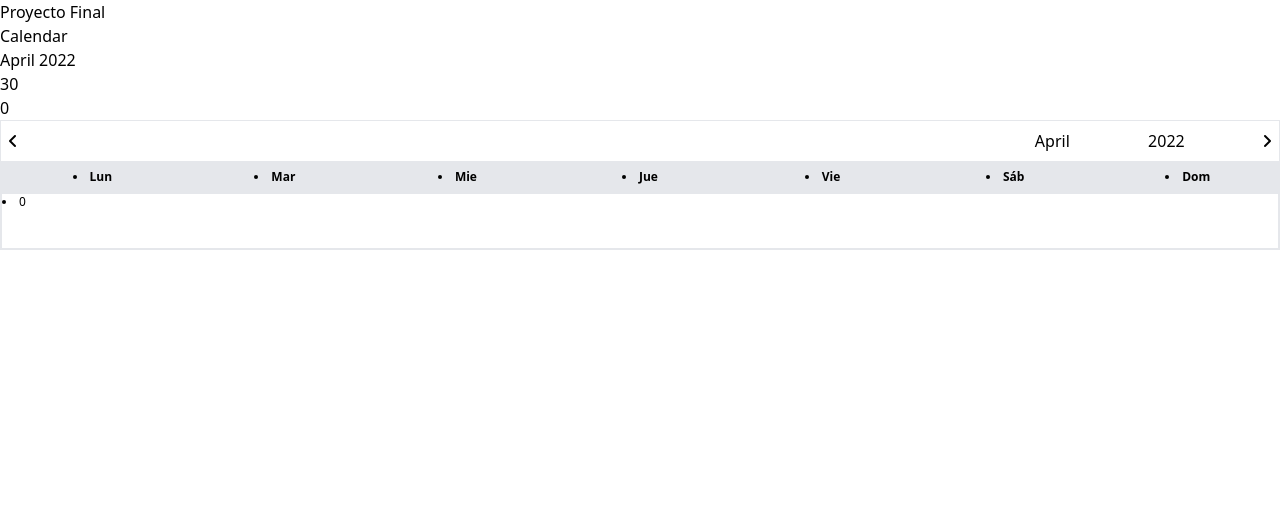
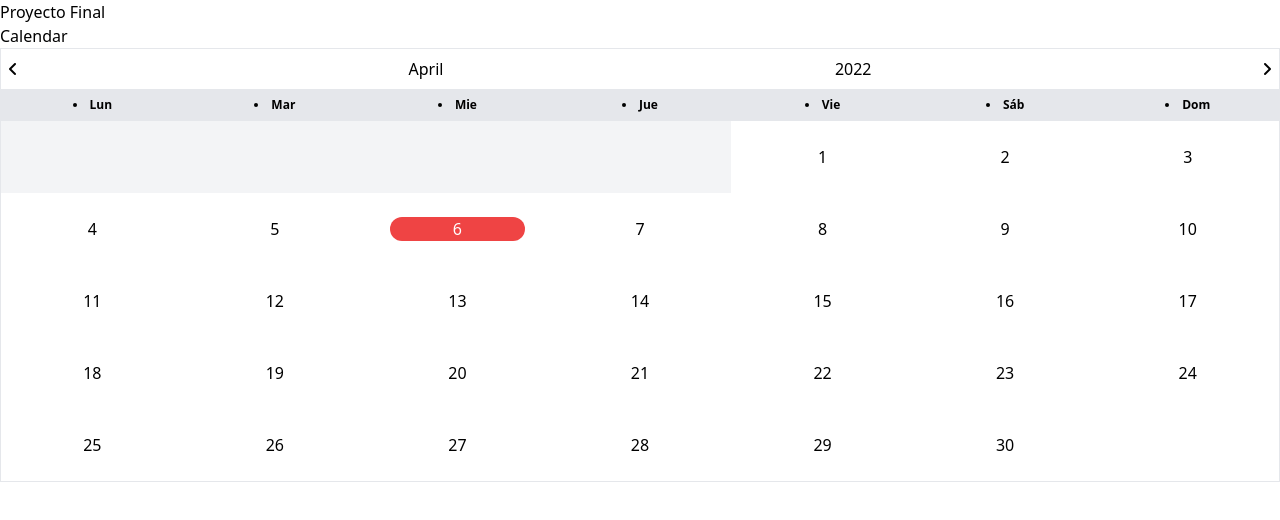
Before and after one commit to JenniferSemanate/ProyectoFinal, a Vue app: page / in a window 1280 px wide. Shown: the top 520 px of the page. Built offline with nearby package versions, Linux system fonts and the light colour scheme.

Commit message:
nuevo calendario

```diff
--- a/src/views/Calendar.vue
+++ b/src/views/Calendar.vue
@@ -1,22 +1,23 @@
 <template>
+  <div>
     <h1>Calendar</h1>
     <!-- <h2>{{ lastMonth(3) }}</h2> -->
-  <h2>{{ setNewDate() }}</h2>
-  <h3>{{getTotalDays()}}</h3>
-  <h4>{{writeMonth(month)}}</h4>
+    <!-- <h2>{{ setNewDate() }}</h2>
+    <h3>{{ getTotalDays() }}</h3>
+    <h4>{{ writeMonth(month) }}</h4> -->
     <div class="container mx-auto border">
       <!-- navbar -->
       <div class="flex justify-between gap-5 p-2">
-      <button :class="lastMonth" @click="lastMonth">
+        <button @click="lastMonth">
           <i class="fa-solid fa-angle-left"></i>
         </button>
         <!-- Crear los eventos -->
-      <div v-for="month in monthNames" :key="month"></div>
+
         <p>{{ monthNames[month] }}</p>
         <!--dato computado-->
         <p>{{ year }}</p>
         <!--dato computado-->
-      <button  :v-if="nextMonth" :class="nextMonth" @click="nextMonth">
+        <button @click="nextMonth">
           <i class="fa-solid fa-angle-right"></i>
         </button>
         <!-- Crear los eventos -->
@@ -31,9 +32,20 @@
         <li class="bg-gray-200 font-bold text-xs p-2">Sáb</li>
         <li class="bg-gray-200 font-bold text-xs p-2">Dom</li>
       </div>
-    <div>
+      <div class="grid grid-cols-7">
+        <!-- DIAS VACIOS -->
+        <div v-for="n in diasVacios" :key="n" class="bg-gray-100"></div>
         <!-- calendario days -->
-    <li class="border bg-white h-14 text-xs">{{writeMonth(month)}}</li>
+        <div v-for="day in days" :key="day" class="p-6">
+          <div
+            :class="{ 'bg-red-500 text-white': isItToday(day) }"
+            class="rounded-full text-center"
+          >
+            {{ day.getDate() }}
+          </div>
+          <!-- <span class="text-gray-400">{{ day.getDay() }}</span> -->
+        </div>
+      </div>
     </div>
   </div>
 </template>
@@ -57,69 +69,26 @@ export default {
         "November",
         "December",
       ],
-      today: "",
-      day: "",
-      month: "",
-      year: "",
-      prevMonth: "",
-      nextMonth: "",
+      year: 2022,
+      month: new Date().getMonth(),
     };
   },
   computed: {
-
-    today() {
-      let currentDate = new Date();
-      this.today = currentDate.getDate;
-      return `${this.today}`;
+    days() {
+      var date = new Date(this.year, this.month, 1);
+      var days = [];
+      while (date.getMonth() === this.month) {
+        days.push(new Date(date));
+        date.setDate(date.getDate() + 1);
+      }
+      return days;
     },
-    day() {
-      let currentDate = new Date();
-      this.day = currentDate.getDay();
-      return `${this.day}`;
-    },
-    month() {
-      let currentDate = new Date();
-      this.month = currentDate.getMonth();
-      return `${this.month}`;
-    },
-    year() {
-      let currentDate = new Date();
-      this.year = currentDate.getFullYear();
-      return `${this.year}`;
+    diasVacios() {
+      if (this.days[0].getDay() === 0) return 6;
+      return this.days[0].getDay() - 1;
     },
   },
   methods: {
-    writeMonth(month) {
-      for (let i = 0; i < this.getTotalDays(this.month); i++) {
-        let everyday =+ i;
-        return everyday;
-      }
-
-    },
-
-    getTotalDays() {
-      if (this.month === -1) this.month = 11;
-      if (this.month === 0 || this.month === 2 || this.month === 4 || this.month === 6 || this.month === 7 || this.month === 9 || this.month === 11) {
-        return 31;
-      }else if (this.month === 3 || this.month === 5 || this.month === 8 || this.month === 10) {
-        return 30;
-      }else {
-        return this.isLeap()? 29:28;
-      };
-    },
-
-    isLeap() {
-      return (
-        (this.year % 100 !== 0 && this.year % 4 === 0) || this.year % 400 === 0
-      );
-    },
-
-    startDay() {
-      //devuelve que dia de la semana es el día 1.
-      let start = new Date(this.year, this.month, 1);
-      return start.getDay() - 1 === -1 ? 6 : start.getDay() - 1;
-    },
-
     lastMonth() {
       //si el mes es distinto de 0 significa que no estamos en enero
       if (this.month !== 0) {
@@ -128,9 +97,7 @@ export default {
         this.month = 11;
         this.year--;
       }
-      setNewDate();
     },
-
     nextMonth() {
       //dibuja el mes anterior
       if (this.month !== 11) {
@@ -139,25 +106,15 @@ export default {
         this.month = 0;
         this.year++;
       }
-      this.setNewDate();
     },
-
-    setNewDate() {
-      //Establecer la nueva fecha
-      let currentDate = new Date();
-      currentDate.setFullYear(this.year, this.month, this.day);
-      let selectedMonth = this.monthNames[this.month];
-      let selectedYear = this.year;
-      // let selectedDay = this.day;
-
-      // for (let i = 0; i < this.monthNames.length; i++) {
-      //   const selectedDate = this.monthNames[this.month];
-      return `${selectedMonth} ${selectedYear}`;
+    isItToday(someDate) {
+      const today = new Date();
+      return (
+        someDate.getDate() == today.getDate() &&
+        someDate.getMonth() == today.getMonth() &&
+        someDate.getFullYear() == today.getFullYear()
+      );
     },
-
-
   },
 };
 </script>
-
-<style></style>
```
Lines whose indentation alone changed are shown as unchanged.
